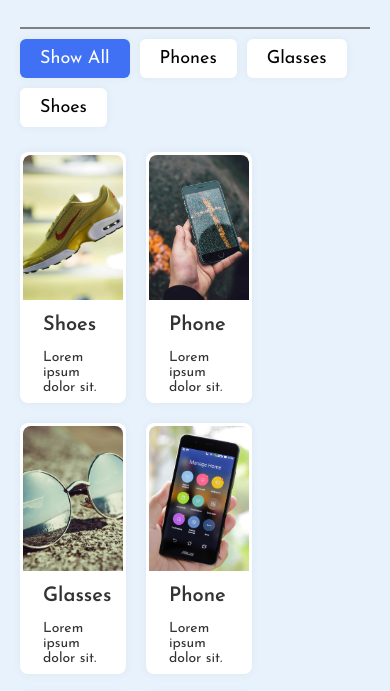
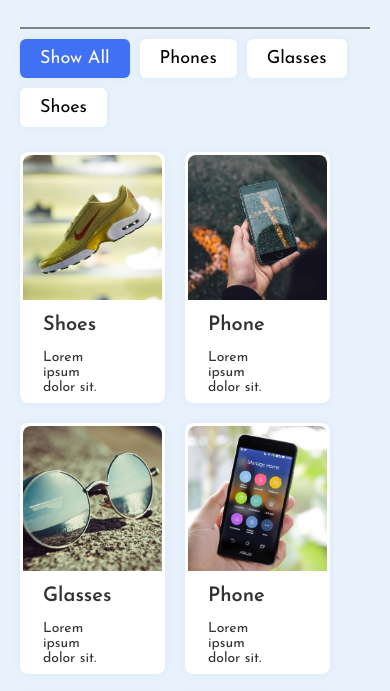
Before and after one commit to Amir012012/Filterable-Image-Gallery, a plain HTML site: page index.html in a window 390 px wide. Shown: the part 94-785 px from the top of the page. Drawn offline with Linux system fonts and the light colour scheme.

Commit message:
Update style.css

```diff
--- a/style.css
+++ b/style.css
@@ -96,7 +96,7 @@ button.active {
 /* مدیا کوئری برای موبایل */
 @media (max-width: 745px) {
   .card {
-    flex-basis: 100px;
+    flex-basis: 145px;
     flex-wrap: wrap;
   }
   .card img {
```
